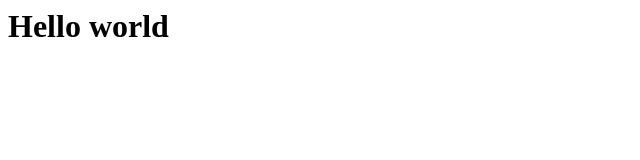
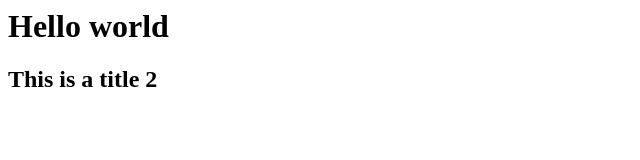
Before and after one commit to LeaMiller/JobBoard, a plain HTML site: page JobBoard/JobBoard.MVC/index.html in a window 1280 px wide. Shown: the whole page, without its empty margins (0-640 px from the left). Drawn offline with Linux system fonts and the light colour scheme.

Commit message:
added a change to html

```diff
--- a/JobBoard/JobBoard.MVC/index.html
+++ b/JobBoard/JobBoard.MVC/index.html
@@ -3,5 +3,6 @@
     </head>
     <body>
         <h1>Hello world</h1>
+        <h2>This is a title 2</h2>
     </body>
 </html>
```
